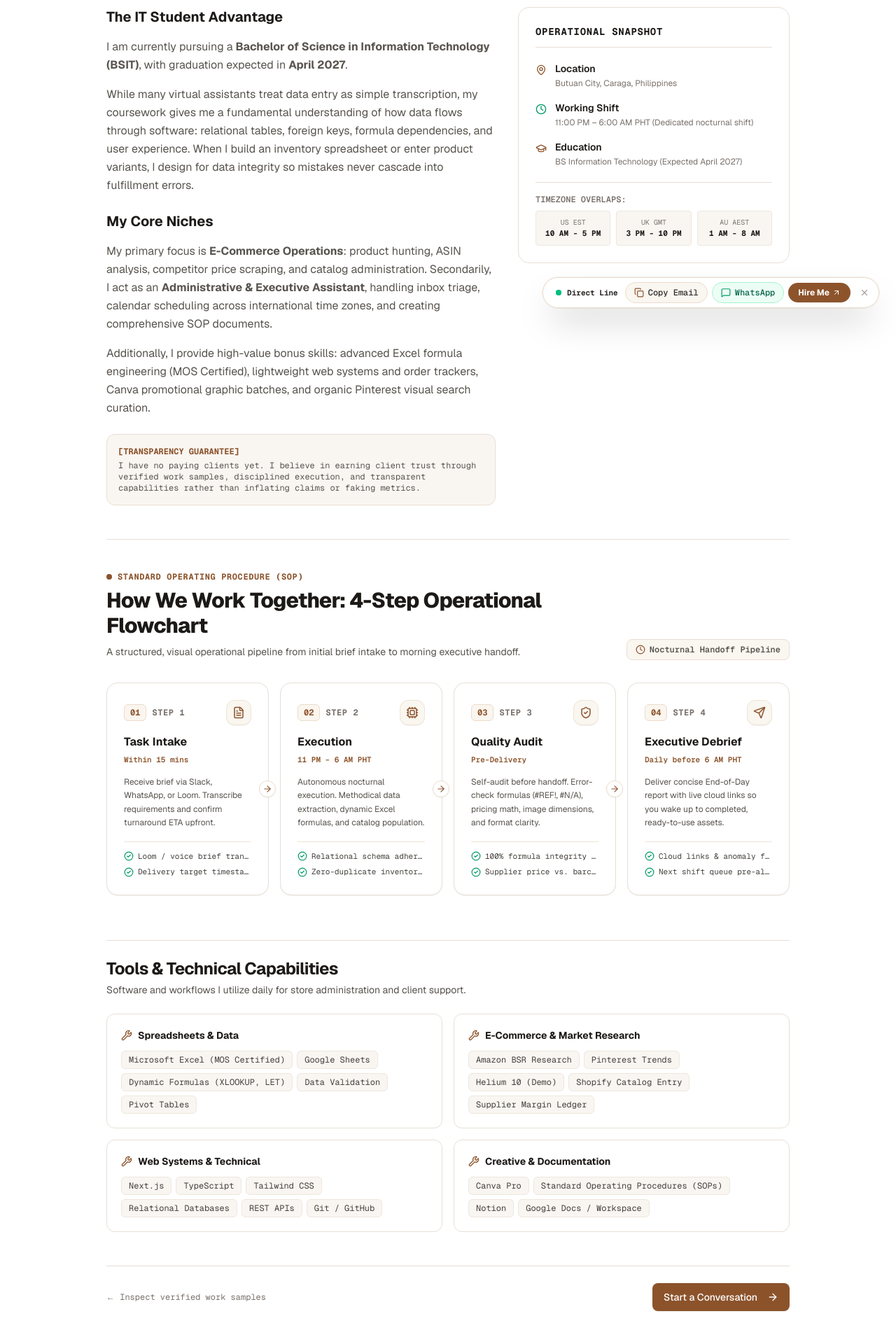
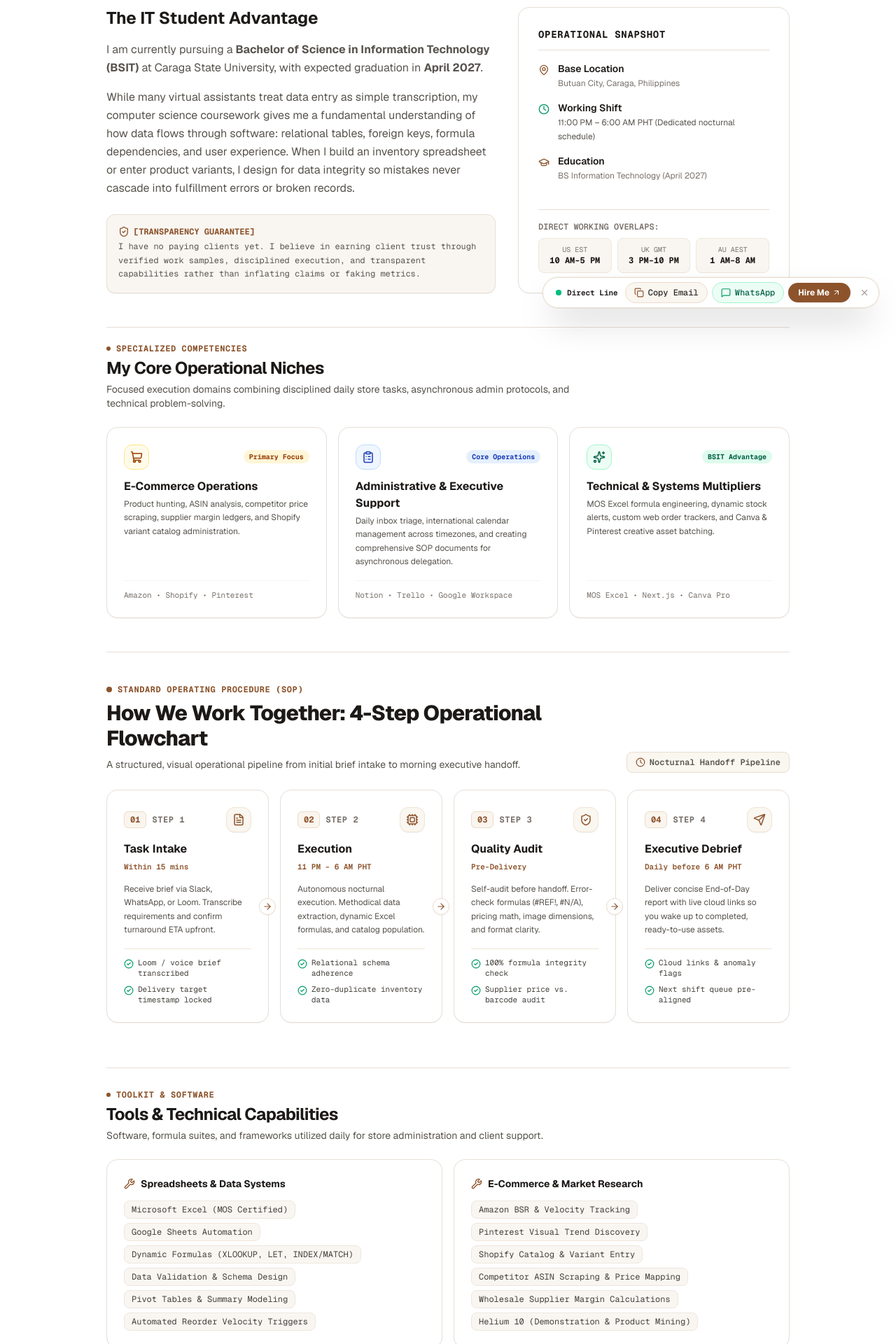
Before and after one commit to devbalbuena/dexter-balbuena-portfolio, a Next.js app: page /about in a window 1280 px wide. Shown: the part 340-2260 px from the top of the page at 70% size. Built offline with nearby package versions, Linux system fonts and the light colour scheme.

Commit message:
feat(ui): equalize about page operational snapshot and layout hierarchy

```diff
--- a/src/app/about/page.tsx
+++ b/src/app/about/page.tsx
@@ -1,12 +1,15 @@
 import type { Metadata } from "next";
-import Link from "next/link";
 import { Button } from "@/components/ui/Button";
 import {
   MapPin,
   Clock,
   GraduationCap,
   Wrench,
-  ArrowRight
+  ArrowRight,
+  ShoppingCart,
+  ClipboardList,
+  Sparkles,
+  ShieldCheck
 } from "lucide-react";
 import { WorkflowSimulator } from "@/components/home/WorkflowSimulator";
 
@@ -17,10 +20,50 @@ export const metadata: Metadata = {
 };
 
 const TOOLS_STACK = [
-  { category: "Spreadsheets & Data", tools: ["Microsoft Excel (MOS Certified)", "Google Sheets", "Dynamic Formulas (XLOOKUP, LET)", "Data Validation", "Pivot Tables"] },
-  { category: "E-Commerce & Market Research", tools: ["Amazon BSR Research", "Pinterest Trends", "Helium 10 (Demo)", "Shopify Catalog Entry", "Supplier Margin Ledger"] },
-  { category: "Web Systems & Technical", tools: ["Next.js", "TypeScript", "Tailwind CSS", "Relational Databases", "REST APIs", "Git / GitHub"] },
-  { category: "Creative & Documentation", tools: ["Canva Pro", "Standard Operating Procedures (SOPs)", "Notion", "Google Docs / Workspace"] },
+  {
+    category: "Spreadsheets & Data Systems",
+    tools: [
+      "Microsoft Excel (MOS Certified)",
+      "Google Sheets Automation",
+      "Dynamic Formulas (XLOOKUP, LET, INDEX/MATCH)",
+      "Data Validation & Schema Design",
+      "Pivot Tables & Summary Modeling",
+      "Automated Reorder Velocity Triggers"
+    ]
+  },
+  {
+    category: "E-Commerce & Market Research",
+    tools: [
+      "Amazon BSR & Velocity Tracking",
+      "Pinterest Visual Trend Discovery",
+      "Shopify Catalog & Variant Entry",
+      "Competitor ASIN Scraping & Price Mapping",
+      "Wholesale Supplier Margin Calculations",
+      "Helium 10 (Demonstration & Product Mining)"
+    ]
+  },
+  {
+    category: "Web Systems & Technical Tooling",
+    tools: [
+      "Next.js & React Frameworks",
+      "TypeScript & Modern JavaScript",
+      "Tailwind CSS & Vanilla Styling",
+      "Relational Databases & SQL Modeling",
+      "RESTful APIs & Webhook Automation",
+      "Git Version Control & GitHub Actions"
+    ]
+  },
+  {
+    category: "Creative & Operational Documentation",
+    tools: [
+      "Canva Pro Graphic & Pin Asset Batching",
+      "Standard Operating Procedures (SOPs)",
+      "Notion Workspaces & Team Wikis",
+      "Google Workspace & Cloud Administration",
+      "Markdown Technical Documentation",
+      "Loom Video Asynchronous Handoffs"
+    ]
+  },
 ];
 
 export default function AboutPage() {
@@ -42,54 +85,43 @@ export default function AboutPage() {
         </p>
       </div>
 
-      {/* Main Narrative & Story */}
-      <div className="grid grid-cols-1 lg:grid-cols-12 gap-8 items-start">
-        <div className="lg:col-span-7 space-y-6 text-base text-stone-600 leading-relaxed">
-          <div className="space-y-4">
-            <h2 className="text-xl font-bold text-stone-900">
+      {/* Row 1: Equalized Narrative & Operational Snapshot Split */}
+      <div className="grid grid-cols-1 lg:grid-cols-12 gap-8 items-stretch">
+        {/* Left Column: IT Student Advantage (Constrained max-w-2xl for optimal reading line length) */}
+        <div className="lg:col-span-7 flex flex-col justify-between space-y-6">
+          <div className="space-y-4 max-w-2xl">
+            <h2 className="text-xl sm:text-2xl font-bold text-stone-900">
               The IT Student Advantage
             </h2>
-            <p>
-              I am currently pursuing a <strong>Bachelor of Science in Information Technology (BSIT)</strong>,
-              with graduation expected in <strong>April 2027</strong>.
+            <p className="text-base text-stone-600 leading-relaxed">
+              I am currently pursuing a <strong>Bachelor of Science in Information Technology (BSIT)</strong> at
+              Caraga State University, with expected graduation in <strong>April 2027</strong>.
             </p>
-            <p>
-              While many virtual assistants treat data entry as simple transcription, my coursework gives me a
-              fundamental understanding of how data flows through software: relational tables, foreign keys,
-              formula dependencies, and user experience. When I build an inventory spreadsheet or enter product variants,
-              I design for data integrity so mistakes never cascade into fulfillment errors.
+            <p className="text-base text-stone-600 leading-relaxed">
+              While many virtual assistants treat data entry as simple transcription, my computer science
+              coursework gives me a fundamental understanding of how data flows through software:
+              relational tables, foreign keys, formula dependencies, and user experience. When I build
+              an inventory spreadsheet or enter product variants, I design for data integrity so mistakes
+              never cascade into fulfillment errors or broken records.
             </p>
           </div>
 
-          <div className="space-y-4">
-            <h2 className="text-xl font-bold text-stone-900">
-              My Core Niches
-            </h2>
-            <p>
-              My primary focus is <strong>E-Commerce Operations</strong>: product hunting, ASIN analysis, competitor price scraping,
-              and catalog administration. Secondarily, I act as an <strong>Administrative &amp; Executive Assistant</strong>,
-              handling inbox triage, calendar scheduling across international time zones, and creating comprehensive SOP documents.
+          {/* Transparency Guarantee Callout Card */}
+          <div className="rounded-xl border border-[#e8ded3] bg-[#f9f6f2] p-4 text-xs font-mono text-stone-600 space-y-1 max-w-2xl shadow-2xs">
+            <p className="font-bold text-[#8c532b] flex items-center gap-1.5">
+              <ShieldCheck className="h-4 w-4" /> [TRANSPARENCY GUARANTEE]
             </p>
-            <p>
-              Additionally, I provide high-value bonus skills: advanced Excel formula engineering (MOS Certified),
-              lightweight web systems and order trackers, Canva promotional graphic batches, and organic Pinterest visual search curation.
-            </p>
-          </div>
-
-          <div className="rounded-xl border border-[#e8ded3] bg-[#f9f6f2] p-4 text-xs font-mono text-stone-600 space-y-1">
-            <p className="font-bold text-[#8c532b]">
-              [TRANSPARENCY GUARANTEE]
-            </p>
-            <p>
+            <p className="leading-relaxed">
               I have no paying clients yet. I believe in earning client trust through verified work samples,
               disciplined execution, and transparent capabilities rather than inflating claims or faking metrics.
             </p>
           </div>
         </div>
 
-        {/* Operational Snapshot Sidebar */}
-        <div className="lg:col-span-5 space-y-6">
-          <div className="workspace-card rounded-2xl p-6 space-y-5 bg-white border border-[#e8ded3]">
+        {/* Right Column: Operational Snapshot Card (Heights Equalized) */}
+        <div className="lg:col-span-5 h-full">
+          <div className="workspace-card rounded-2xl p-6 sm:p-7 h-full flex flex-col justify-between space-y-6 bg-white border border-[#e8ded3] shadow-xs">
+            <div className="space-y-4">
               <h3 className="text-sm font-mono font-bold uppercase tracking-wider text-stone-900 pb-3 border-b border-[#e8ded3]">
                 Operational Snapshot
               </h3>
@@ -98,7 +130,7 @@ export default function AboutPage() {
                 <div className="flex items-start gap-3">
                   <MapPin className="h-4 w-4 text-[#8c532b] mt-1 shrink-0" />
                   <div>
-                  <span className="block font-semibold text-stone-900">Location</span>
+                    <span className="block font-semibold text-stone-900">Base Location</span>
                     <span className="text-xs text-stone-500">Butuan City, Caraga, Philippines</span>
                   </div>
                 </div>
@@ -107,8 +139,8 @@ export default function AboutPage() {
                   <Clock className="h-4 w-4 text-emerald-600 mt-1 shrink-0" />
                   <div>
                     <span className="block font-semibold text-stone-900">Working Shift</span>
-                  <span className="text-xs text-stone-500">
-                    11:00 PM – 6:00 AM PHT (Dedicated nocturnal shift)
+                    <span className="text-xs text-stone-600">
+                      11:00 PM – 6:00 AM PHT (Dedicated nocturnal schedule)
                     </span>
                   </div>
                 </div>
@@ -117,27 +149,28 @@ export default function AboutPage() {
                   <GraduationCap className="h-4 w-4 text-[#8c532b] mt-1 shrink-0" />
                   <div>
                     <span className="block font-semibold text-stone-900">Education</span>
-                  <span className="text-xs text-stone-500">BS Information Technology (Expected April 2027)</span>
+                    <span className="text-xs text-stone-500">BS Information Technology (April 2027)</span>
+                  </div>
                 </div>
               </div>
             </div>
 
             <div className="pt-4 border-t border-[#e8ded3] space-y-2">
               <span className="text-xs font-mono font-semibold uppercase text-stone-500 block">
-                Timezone Overlaps:
+                Direct Working Overlaps:
               </span>
               <div className="grid grid-cols-3 gap-2 text-center font-mono text-[11px]">
-                <div className="rounded bg-[#f9f6f2] border border-[#eee6dc] p-2">
+                <div className="rounded-lg bg-[#f9f6f2] border border-[#eee6dc] p-2">
                   <span className="block text-[10px] text-stone-500">US EST</span>
-                  <span className="font-bold text-stone-900">10 AM - 5 PM</span>
+                  <span className="font-bold text-stone-900 text-xs">10 AM–5 PM</span>
                 </div>
-                <div className="rounded bg-[#f9f6f2] border border-[#eee6dc] p-2">
+                <div className="rounded-lg bg-[#f9f6f2] border border-[#eee6dc] p-2">
                   <span className="block text-[10px] text-stone-500">UK GMT</span>
-                  <span className="font-bold text-stone-900">3 PM - 10 PM</span>
+                  <span className="font-bold text-stone-900 text-xs">3 PM–10 PM</span>
                 </div>
-                <div className="rounded bg-[#f9f6f2] border border-[#eee6dc] p-2">
+                <div className="rounded-lg bg-[#f9f6f2] border border-[#eee6dc] p-2">
                   <span className="block text-[10px] text-stone-500">AU AEST</span>
-                  <span className="font-bold text-stone-900">1 AM - 8 AM</span>
+                  <span className="font-bold text-stone-900 text-xs">1 AM–8 AM</span>
                 </div>
               </div>
             </div>
@@ -145,28 +178,133 @@ export default function AboutPage() {
         </div>
       </div>
 
-      {/* Standard Operating Procedure (SOP) Pipeline */}
+      {/* Row 2: Core Niches Visual Mini-Grid */}
+      <div className="space-y-4 pt-4 border-t border-[#e8ded3]">
+        <div className="space-y-1">
+          <div className="inline-flex items-center gap-2">
+            <span className="h-1.5 w-1.5 rounded-full bg-[#8c532b]" />
+            <span className="text-xs font-mono font-bold uppercase tracking-wider text-[#8c532b]">
+              Specialized Competencies
+            </span>
+          </div>
+          <h2 className="text-2xl font-bold tracking-tight text-stone-900">
+            My Core Operational Niches
+          </h2>
+          <p className="text-sm text-stone-600 max-w-2xl">
+            Focused execution domains combining disciplined daily store tasks, asynchronous admin protocols, and technical problem-solving.
+          </p>
+        </div>
+
+        <div className="grid grid-cols-1 md:grid-cols-3 gap-4 pt-2">
+          {/* Card 1: E-Commerce Operations */}
+          <div className="workspace-card rounded-2xl p-5 sm:p-6 flex flex-col justify-between bg-white border border-[#e8ded3] hover:border-[#8c532b] shadow-2xs hover:shadow-xs transition-all space-y-4">
+            <div className="space-y-3">
+              <div className="flex items-center justify-between">
+                <span className="h-9 w-9 rounded-xl bg-amber-50 border border-amber-200 text-amber-800 flex items-center justify-center">
+                  <ShoppingCart className="h-4.5 w-4.5" />
+                </span>
+                <span className="text-[10px] font-mono font-bold text-amber-800 bg-amber-100/70 px-2 py-0.5 rounded-full">
+                  Primary Focus
+                </span>
+              </div>
+              <div>
+                <h3 className="text-base font-bold text-stone-900">
+                  E-Commerce Operations
+                </h3>
+                <p className="mt-1 text-xs text-stone-600 leading-relaxed">
+                  Product hunting, ASIN analysis, competitor price scraping, supplier margin ledgers, and Shopify variant catalog administration.
+                </p>
+              </div>
+            </div>
+            <div className="pt-3 border-t border-stone-100 text-[11px] font-mono text-stone-500">
+              Amazon • Shopify • Pinterest
+            </div>
+          </div>
+
+          {/* Card 2: Administrative & Executive Support */}
+          <div className="workspace-card rounded-2xl p-5 sm:p-6 flex flex-col justify-between bg-white border border-[#e8ded3] hover:border-[#8c532b] shadow-2xs hover:shadow-xs transition-all space-y-4">
+            <div className="space-y-3">
+              <div className="flex items-center justify-between">
+                <span className="h-9 w-9 rounded-xl bg-blue-50 border border-blue-200 text-blue-800 flex items-center justify-center">
+                  <ClipboardList className="h-4.5 w-4.5" />
+                </span>
+                <span className="text-[10px] font-mono font-bold text-blue-800 bg-blue-100/70 px-2 py-0.5 rounded-full">
+                  Core Operations
+                </span>
+              </div>
+              <div>
+                <h3 className="text-base font-bold text-stone-900">
+                  Administrative &amp; Executive Support
+                </h3>
+                <p className="mt-1 text-xs text-stone-600 leading-relaxed">
+                  Daily inbox triage, international calendar management across timezones, and creating comprehensive SOP documents for asynchronous delegation.
+                </p>
+              </div>
+            </div>
+            <div className="pt-3 border-t border-stone-100 text-[11px] font-mono text-stone-500">
+              Notion • Trello • Google Workspace
+            </div>
+          </div>
+
+          {/* Card 3: Technical Edge & Automation Multipliers */}
+          <div className="workspace-card rounded-2xl p-5 sm:p-6 flex flex-col justify-between bg-white border border-[#e8ded3] hover:border-[#8c532b] shadow-2xs hover:shadow-xs transition-all space-y-4">
+            <div className="space-y-3">
+              <div className="flex items-center justify-between">
+                <span className="h-9 w-9 rounded-xl bg-emerald-50 border border-emerald-200 text-emerald-800 flex items-center justify-center">
+                  <Sparkles className="h-4.5 w-4.5" />
+                </span>
+                <span className="text-[10px] font-mono font-bold text-emerald-800 bg-emerald-100/70 px-2 py-0.5 rounded-full">
+                  BSIT Advantage
+                </span>
+              </div>
+              <div>
+                <h3 className="text-base font-bold text-stone-900">
+                  Technical &amp; Systems Multipliers
+                </h3>
+                <p className="mt-1 text-xs text-stone-600 leading-relaxed">
+                  MOS Excel formula engineering, dynamic stock alerts, custom web order trackers, and Canva &amp; Pinterest creative asset batching.
+                </p>
+              </div>
+            </div>
+            <div className="pt-3 border-t border-stone-100 text-[11px] font-mono text-stone-500">
+              MOS Excel • Next.js • Canva Pro
+            </div>
+          </div>
+        </div>
+      </div>
+
+      {/* Standard Operating Procedure (SOP) Flowchart Pipeline */}
       <div className="pt-6 border-t border-[#e8ded3]">
         <WorkflowSimulator
           className="w-full py-4 bg-transparent"
-          containerClassName="w-full space-y-8"
+          containerClassName="w-full space-y-6"
         />
       </div>
 
-      {/* Tools & Tech Stack Matrix */}
+      {/* Tools & Tech Stack Matrix (Equalized Heights Across All 4 Cards) */}
       <div className="space-y-6 pt-6 border-t border-[#e8ded3]">
         <div className="space-y-1">
+          <div className="inline-flex items-center gap-2">
+            <span className="h-1.5 w-1.5 rounded-full bg-[#8c532b]" />
+            <span className="text-xs font-mono font-bold uppercase tracking-wider text-[#8c532b]">
+              Toolkit &amp; Software
+            </span>
+          </div>
           <h2 className="text-2xl font-bold tracking-tight text-stone-900">
             Tools &amp; Technical Capabilities
           </h2>
-          <p className="text-sm text-stone-600">
-            Software and workflows I utilize daily for store administration and client support.
+          <p className="text-sm text-stone-600 max-w-2xl">
+            Software, formula suites, and frameworks utilized daily for store administration and client support.
           </p>
         </div>
 
-        <div className="grid grid-cols-1 md:grid-cols-2 gap-4">
+        <div className="grid grid-cols-1 md:grid-cols-2 gap-4 items-stretch">
           {TOOLS_STACK.map((group, idx) => (
-            <div key={idx} className="workspace-card rounded-xl p-5 space-y-3 bg-white border border-[#e8ded3]">
+            <div
+              key={idx}
+              className="workspace-card rounded-2xl p-5 sm:p-6 flex flex-col justify-between bg-white border border-[#e8ded3] h-full shadow-2xs hover:border-[#8c532b] transition-all"
+            >
+              <div className="space-y-3.5">
                 <h3 className="text-sm font-bold text-stone-900 flex items-center gap-2">
                   <Wrench className="h-4 w-4 text-[#8c532b]" />
                   {group.category}
@@ -175,25 +313,49 @@ export default function AboutPage() {
                   {group.tools.map((t, tIdx) => (
                     <span
                       key={tIdx}
-                    className="rounded-md bg-[#f9f6f2] border border-[#eee6dc] px-2.5 py-1 font-mono text-xs text-stone-700"
+                      className="rounded-lg bg-[#f9f6f2] border border-[#eee6dc] px-2.5 py-1 font-mono text-xs text-stone-700"
                     >
                       {t}
                     </span>
                   ))}
                 </div>
               </div>
+            </div>
           ))}
         </div>
       </div>
 
-      {/* Next step callout */}
-      <div className="pt-6 border-t border-[#e8ded3] flex flex-wrap items-center justify-between gap-4">
-        <Link href="/work" className="text-xs font-mono text-stone-500 hover:text-stone-900">
-          ← Inspect verified work samples
-        </Link>
-        <Button href="/contact" size="md">
-          Start a Conversation <ArrowRight className="h-4 w-4 ml-1.5" />
+      {/* Next Step Twin-Button Action Suite */}
+      <div className="pt-8 border-t border-[#e8ded3]">
+        <div className="workspace-card rounded-2xl p-6 sm:p-8 bg-[#faf6f0] border border-[#ebdccb] flex flex-col sm:flex-row items-center justify-between gap-5 shadow-xs">
+          <div className="space-y-1 text-center sm:text-left">
+            <h3 className="text-base sm:text-lg font-bold text-stone-900">
+              Ready to evaluate deliverables or discuss your workflow?
+            </h3>
+            <p className="text-xs sm:text-sm text-stone-600">
+              Inspect verified case studies or message me directly to schedule a paid trial task.
+            </p>
+          </div>
+          <div className="flex flex-wrap items-center justify-center sm:justify-end gap-3 shrink-0">
+            {/* Button 1: Secondary Outlined */}
+            <Button
+              href="/work"
+              variant="outline"
+              size="md"
+              className="border-[#8c532b]/40 bg-white text-[#8c532b] hover:bg-[#faf5ee] hover:border-[#8c532b] font-semibold text-xs shadow-2xs"
+            >
+              View Full Work Catalog
             </Button>
+            {/* Button 2: Primary Filled */}
+            <Button
+              href="/contact"
+              size="md"
+              className="bg-[#8c532b] hover:bg-[#734320] text-white font-semibold text-xs shadow-xs"
+            >
+              Let&apos;s Start a Conversation <ArrowRight className="h-4 w-4 ml-1.5" />
+            </Button>
+          </div>
+        </div>
       </div>
     </div>
   );
--- a/src/components/home/WorkflowSimulator.tsx
+++ b/src/components/home/WorkflowSimulator.tsx
@@ -159,11 +159,11 @@ export function WorkflowSimulator({
                   </div>
 
                   {/* Micro Deliverable Pills */}
-                  <div className="pt-3 border-t border-[#f0e4d5] space-y-1.5">
+                  <div className="pt-3 border-t border-[#f0e4d5] space-y-2">
                     {step.deliverables.map((item, dIdx) => (
-                      <div key={dIdx} className="flex items-center gap-1.5 text-[11px] font-mono text-stone-700">
-                        <CheckCircle2 className="h-3.5 w-3.5 text-emerald-600 shrink-0" />
-                        <span className="truncate">{item}</span>
+                      <div key={dIdx} className="flex items-start gap-1.5 text-[11px] font-mono text-stone-700 leading-snug">
+                        <CheckCircle2 className="h-3.5 w-3.5 text-emerald-600 shrink-0 mt-0.5" />
+                        <span className="whitespace-normal break-words">{item}</span>
                       </div>
                     ))}
                   </div>
```
Lines whose indentation alone changed are shown as unchanged.
